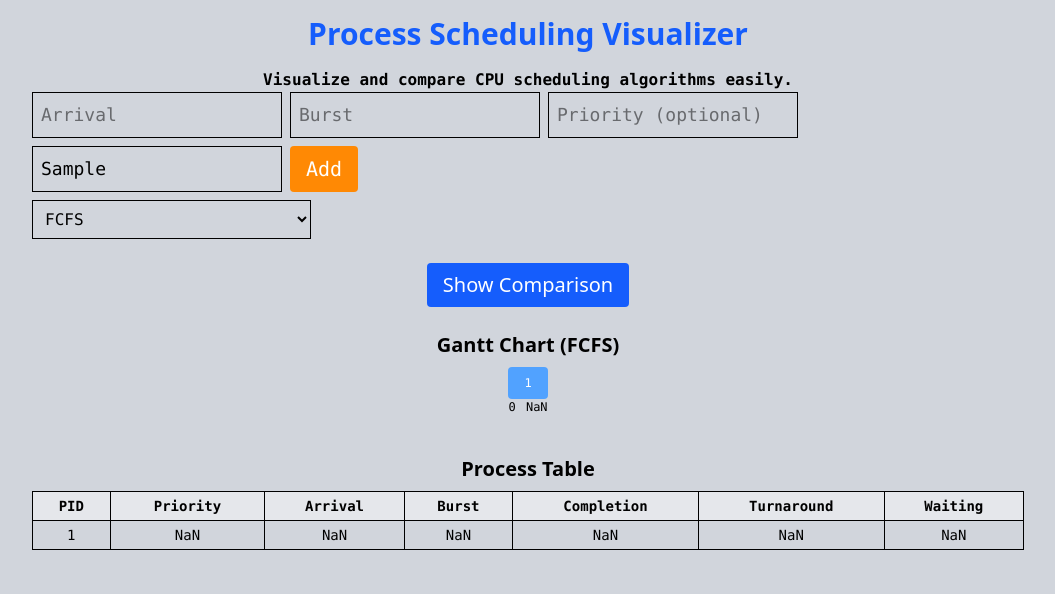
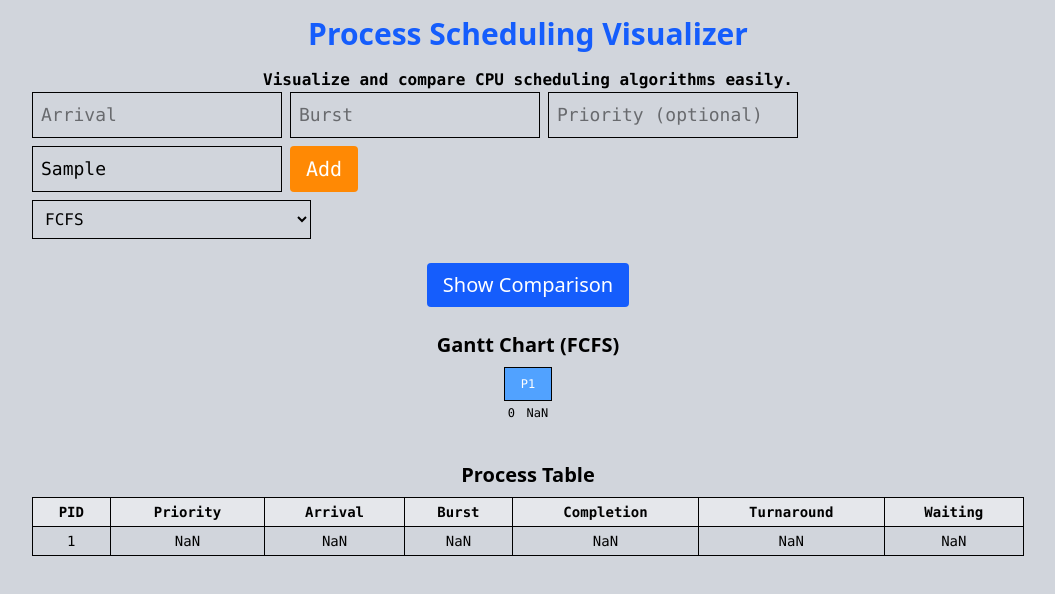
Before and after one commit to Gurpreet-05/ProcessSchedulingVisualizer, a React (Vite) app: page / in a window 1280 px wide. Both pictures are taken after typing "Sample", "Sample", "Sample", "Sample" into the empty fields and a click on the button "Add". Shown: the top 594 px of the page, without its empty margins (112-1167 px from the left). Built offline with nearby package versions, Linux system fonts and the light colour scheme.

Commit message:
Final commit

```diff
--- a/src/components/Visualization.jsx
+++ b/src/components/Visualization.jsx
@@ -16,18 +16,31 @@ export default function Visualization() {
 
       {/* Gantt Chart */}
       <div className="flex items-end justify-center overflow-x-auto font-mono text-xs">
-        {gantt.map((block, idx) => (
-          <div key={idx} className="flex flex-col items-center relative mx-0.2">
-            <div className="bg-blue-400 text-white px-4 py-2 rounded">
-              {block.pid!=-1?block.pid: "Idle"}
+        {gantt.map((block, idx) => {
+          const isIdle = block.pid === -1;
+          const isAlt = idx % 2 === 0;
+
+          const blockColor = isAlt
+              ? "bg-blue-400 text-white"
+              : "bg-blue-500 text-white";
+
+          return (
+            <div key={idx} className="flex flex-col items-center">
+              {/* Gantt Block */}
+              <div className={`px-4 py-2 w-full text-center ${blockColor} border border-black`}>
+                {isIdle ? "Idle" : `P${block.pid}`}
+              </div>
+
+              <div className="flex justify-between w-full text-black px-1 mt-1">
+                {idx === 0 ? <span>{block.start}</span> : <span>    </span>}
+                <span>{block.end}</span>
+              </div>
             </div>
-            <div className="flex justify-between w-full text-xs text-black">
-              {idx==0 ?<span>{block.start}</span> : <span></span> }
-              <span>{block.end}</span>
-            </div>
-          </div>
-        ))}
+          );
+        })}
       </div>
+
+
 
       {/* Table */}
       <h2 className="text-xl font-bold mt-10 mb-2 text-center font-sans">Process Table</h2>
```
